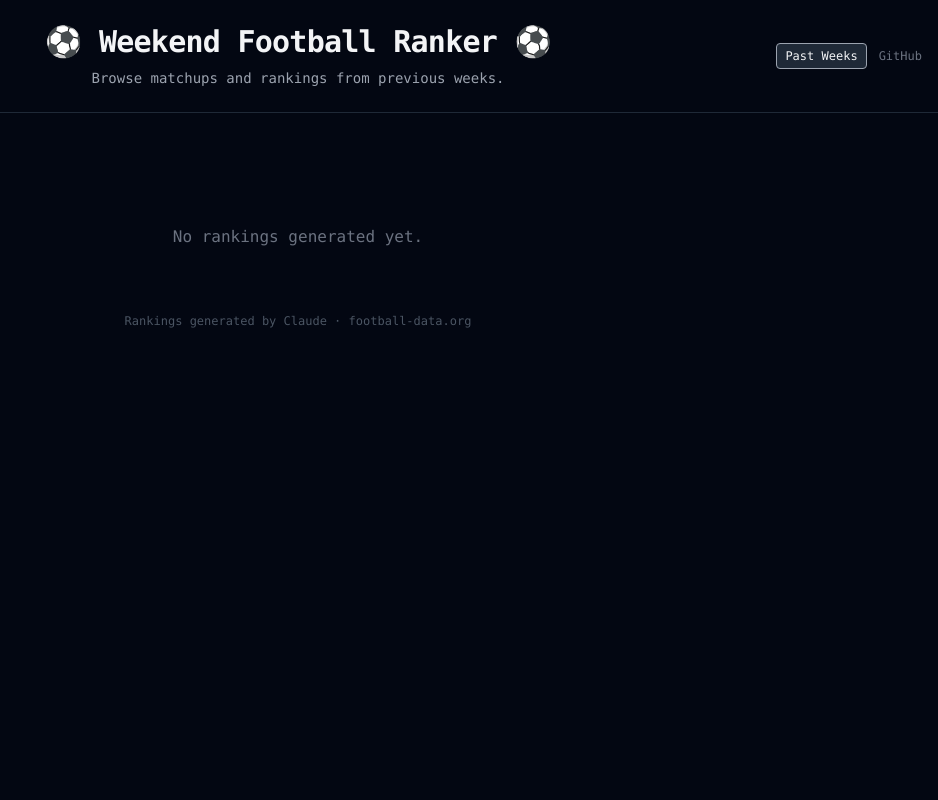
After one commit to kweithers/football-weekend, a FastAPI app: template templates/history.html in a window 1280 px wide. The commit adds this page. Shown: the whole page, without its empty margins (342-1280 px from the left). Run offline with FastAPI, Linux system fonts and the light colour scheme; the template is opened without the code that fills it, so the values that code supplies are empty; some libraries are stand-ins or nearby versions.

Commit message:
Add Past Weeks page to browse previous weeks' matchups and rankings
Adds a 'Past Weeks' button in the header linking to /history, which lists
every generated weekend with its top match. Each week is viewable at
/week/YYYY-MM-DD with a week picker dropdown and older/newer navigation.

Co-Authored-By: Claude Opus 5.5 <noreply@anthropic.com>
Claude-Session: https://claude.ai/code/session_01Y94ev2SLKHwY8ez7PF1w2Y

```diff
--- a/api.py
+++ b/api.py
@@ -1,7 +1,8 @@
 """FastAPI backend — serves pre-generated weekly rankings from data/."""
 import json
 import os
-from datetime import datetime
+import re
+from datetime import date, datetime
 from pathlib import Path
 
 from fastapi import FastAPI, HTTPException
@@ -36,10 +37,47 @@ LEAGUE_FLAGS = {
 
 
 def _latest_data_file() -> Path | None:
+    files = _weekend_files()
+    return files[0] if files else None
+
+
+WEEKEND_DATE_RE = re.compile(r"^\d{4}-\d{2}-\d{2}$")
+
+
+def _weekend_files() -> list[Path]:
+    """All weekend data files, newest first."""
     if not DATA_DIR.exists():
+        return []
+    return sorted(DATA_DIR.glob("weekend_*.json"), reverse=True)
+
+
+def _weekend_dates() -> list[str]:
+    """All weekend dates (YYYY-MM-DD) that have data, newest first."""
+    return [p.stem.replace("weekend_", "") for p in _weekend_files()]
+
+
+def _data_file_for(weekend_date: str) -> Path | None:
+    """Data file for a given weekend date, or None if invalid / missing."""
+    if not WEEKEND_DATE_RE.match(weekend_date):
         return None
-    files = sorted(DATA_DIR.glob("weekend_*.json"), reverse=True)
-    return files[0] if files else None
+    path = DATA_DIR / f"weekend_{weekend_date}.json"
+    return path if path.exists() else None
+
+
+def _weekend_label(weekend_date: str) -> str:
+    return "Weekend of " + date.fromisoformat(weekend_date).strftime("%-d %b %Y")
+
+
+def _load_matches(path: Path) -> list[dict]:
+    """Load a weekend's matches, enriched for display and sorted by day then score."""
+    with open(path) as f:
+        matches = json.load(f)
+    for m in matches:
+        m["league_name"] = LEAGUE_NAMES.get(m["competition"], m["competition"])
+        m["league_flag"] = LEAGUE_FLAGS.get(m["competition"])
+        m["day_label"] = datetime.fromisoformat(m["kickoff"]).strftime("%A %-d %b")
+    matches.sort(key=lambda m: (m["kickoff"][:10], -m["excitement_score"]))
+    return matches
 
 
 def _empty_weekend(weekend_date: str | None) -> dict:
@@ -60,31 +98,74 @@ def get_weekend():
         return json.load(f)
 
 
-@app.get("/", response_class=HTMLResponse)
-def index(request: Request):
-    path = _latest_data_file()
+@app.get("/api/weekends")
+def list_weekends():
+    return _weekend_dates()
+
+
+@app.get("/api/weekend/{weekend_date}")
+def get_weekend_by_date(weekend_date: str):
+    path = _data_file_for(weekend_date)
+    if path is None:
+        raise HTTPException(status_code=404, detail="No rankings for that weekend")
+    with open(path) as f:
+        return json.load(f)
+
+
+def _render_weekend(request: Request, path: Path | None, is_archive: bool):
     matches = []
     weekend_date = None
     if path:
-        with open(path) as f:
-            matches = json.load(f)
+        matches = _load_matches(path)
         # Extract date from filename: weekend_YYYY-MM-DD.json
         weekend_date = path.stem.replace("weekend_", "")
 
-    # Enrich with league names and sort: chronologically by day, then score descending within each day
-    for m in matches:
-        m["league_name"] = LEAGUE_NAMES.get(m["competition"], m["competition"])
-        m["league_flag"] = LEAGUE_FLAGS.get(m["competition"])
-        m["day_label"] = datetime.fromisoformat(m["kickoff"]).strftime("%A %-d %b")
+    context = {
+        "matches": matches,
+        "weekend_date": weekend_date,
+        "empty_weekend": None if matches else _empty_weekend(weekend_date),
+        "is_archive": is_archive,
+    }
+    if is_archive and weekend_date:
+        dates = _weekend_dates()  # newest first
+        idx = dates.index(weekend_date)
+        context.update(
+            weekend_label=_weekend_label(weekend_date),
+            weeks=[{"date": d, "label": _weekend_label(d)} for d in dates],
+            newer_week=dates[idx - 1] if idx > 0 else None,
+            older_week=dates[idx + 1] if idx + 1 < len(dates) else None,
+        )
+    return templates.TemplateResponse(request=request, name="index.html", context=context)
 
-    matches.sort(key=lambda m: (m["kickoff"][:10], -m["excitement_score"]))
 
+@app.get("/", response_class=HTMLResponse)
+def index(request: Request):
+    return _render_weekend(request, _latest_data_file(), is_archive=False)
+
+
+@app.get("/week/{weekend_date}", response_class=HTMLResponse)
+def week(request: Request, weekend_date: str):
+    path = _data_file_for(weekend_date)
+    if path is None:
+        raise HTTPException(status_code=404, detail="No rankings for that weekend")
+    return _render_weekend(request, path, is_archive=True)
+
+
+@app.get("/history", response_class=HTMLResponse)
+def history(request: Request):
+    weeks = []
+    for path in _weekend_files():
+        weekend_date = path.stem.replace("weekend_", "")
+        matches = _load_matches(path)
+        top = max(matches, key=lambda m: m["excitement_score"], default=None)
+        weeks.append({
+            "date": weekend_date,
+            "label": _weekend_label(weekend_date),
+            "match_count": len(matches),
+            "bangers": sum(1 for m in matches if m["excitement_score"] >= 9),
+            "top_match": top,
+            "empty_weekend": None if matches else _empty_weekend(weekend_date),
+        })
     return templates.TemplateResponse(
-        request=request,
-        name="index.html",
-        context={
-            "matches": matches,
-            "weekend_date": weekend_date,
-            "empty_weekend": None if matches else _empty_weekend(weekend_date),
-        },
+        request=request, name="history.html", context={"weeks": weeks}
     )
--- /dev/null
+++ b/templates/_header.html
@@ -0,0 +1,8 @@
+  <header class="border-b border-gray-800 py-6 px-4 text-center relative">
+    <nav class="absolute right-4 top-1/2 -translate-y-1/2 flex items-center gap-3 text-xs">
+      <a href="/history" class="px-2 py-1 rounded border {{ 'border-gray-400 text-gray-100 bg-gray-800' if active_nav == 'history' else 'border-gray-700 text-gray-400 hover:text-gray-200 hover:border-gray-500' }} transition-colors">Past Weeks</a>
+      <a href="https://github.com/kweithers/football-weekend" target="_blank" class="text-gray-500 hover:text-gray-200 transition-colors">GitHub</a>
+    </nav>
+    <h1 class="text-3xl font-bold tracking-tight"><a href="/" class="hover:text-white">⚽ Weekend Football Ranker ⚽</a></h1>
+    <p class="text-sm text-gray-400 mt-2">{{ subtitle | default("Find the most exciting matches to watch this week.") }}</p>
+  </header>
--- /dev/null
+++ b/templates/history.html
@@ -0,0 +1,62 @@
+<!DOCTYPE html>
+<html lang="en" class="bg-gray-950 text-gray-100">
+<head>
+  <meta charset="UTF-8" />
+  <meta name="viewport" content="width=device-width, initial-scale=1.0" />
+  <title>Past Weeks · Weekend Football Ranker</title>
+  <script src="https://cdn.tailwindcss.com"></script>
+  <link rel="stylesheet" href="https://cdn.jsdelivr.net/npm/flag-icons@7.2.3/css/flag-icons.min.css" />
+</head>
+<body class="min-h-screen font-mono">
+{% set active_nav = 'history' %}
+{% set subtitle = "Browse matchups and rankings from previous weeks." %}
+{% include "_header.html" %}
+
+  <main class="max-w-3xl mx-auto px-4 py-8">
+    {% if not weeks %}
+      <p class="text-center mt-20 text-gray-500">No rankings generated yet.</p>
+    {% else %}
+      <div class="flex flex-col items-center gap-2 mb-8">
+        <label for="week-picker" class="text-xs text-gray-500 uppercase tracking-widest">Pick a Week</label>
+        <div class="flex gap-2">
+          <select id="week-picker" class="px-2 py-1 rounded text-xs font-semibold border border-gray-600 bg-gray-800 text-gray-200 hover:bg-gray-700 transition-colors cursor-pointer">
+            {% for w in weeks %}
+            <option value="{{ w.date }}">{{ w.label }}{{ ' (latest)' if loop.first }}</option>
+            {% endfor %}
+          </select>
+          <button onclick="location.href = '/week/' + document.getElementById('week-picker').value" class="px-3 py-1 rounded text-xs font-semibold border border-gray-600 bg-gray-800 text-gray-200 hover:bg-gray-700 transition-colors">Go</button>
+        </div>
+      </div>
+
+      <ul class="flex flex-col gap-3">
+        {% for w in weeks %}
+        <li>
+          <a href="/week/{{ w.date }}" class="block border border-gray-800 rounded-lg p-4 hover:border-gray-500 hover:bg-gray-900 transition-colors">
+            <div class="flex items-baseline justify-between gap-4 flex-wrap">
+              <span class="font-semibold">{{ w.label }}{% if loop.first %} <span class="text-xs text-gray-500 font-normal">(latest)</span>{% endif %}</span>
+              {% if w.match_count %}
+              <span class="text-xs text-gray-400">{{ w.match_count }} match{{ 'es' if w.match_count != 1 }}{% if w.bangers %} · 🔥 {{ w.bangers }} banger{{ 's' if w.bangers != 1 }}{% endif %}</span>
+              {% endif %}
+            </div>
+            {% if w.top_match %}
+            <p class="text-sm text-gray-300 mt-2">
+              <span class="text-gray-500">Top match:</span>
+              {% if w.top_match.league_flag %}<span class="fi fi-{{ w.top_match.league_flag }} rounded-sm" aria-hidden="true"></span>{% endif %}
+              {{ w.top_match.home_team }} <span class="text-gray-500">vs</span> {{ w.top_match.away_team }}
+              <span class="font-bold">{{ w.top_match.excitement_score }}</span><span class="text-gray-500">/10</span>
+            </p>
+            {% else %}
+            <p class="text-sm mt-2 {{ 'text-red-400' if w.empty_weekend.type == 'error' else 'text-gray-500' }}">{{ w.empty_weekend.message }}</p>
+            {% endif %}
+          </a>
+        </li>
+        {% endfor %}
+      </ul>
+    {% endif %}
+  </main>
+
+  <footer class="text-center text-xs text-gray-600 py-8">
+    Rankings generated by Claude · football-data.org
+  </footer>
+</body>
+</html>
```
Also changed, not shown: templates/index.html (+28 -6 lines), tests/test_api.py (+65 -0 lines), README.md.
